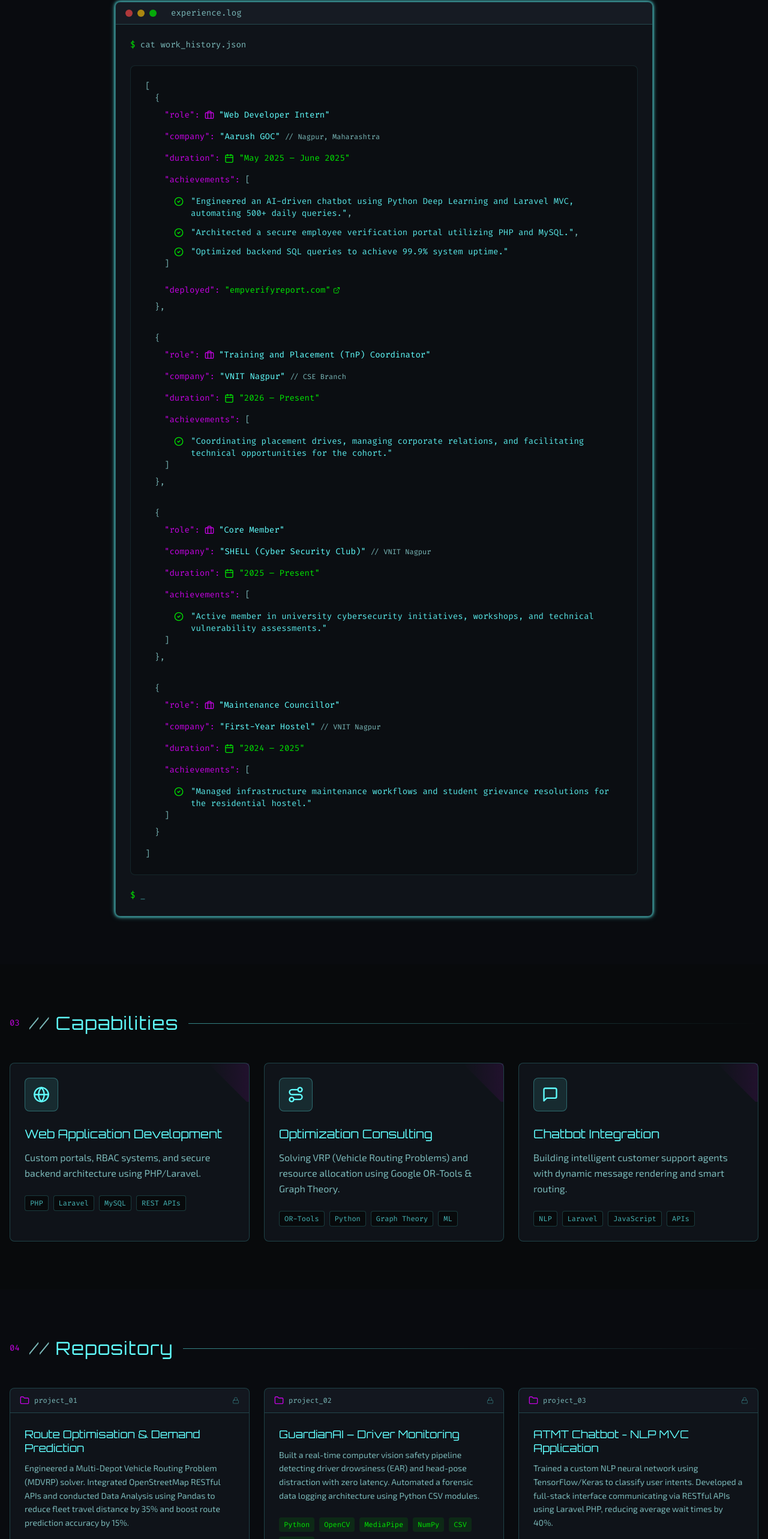
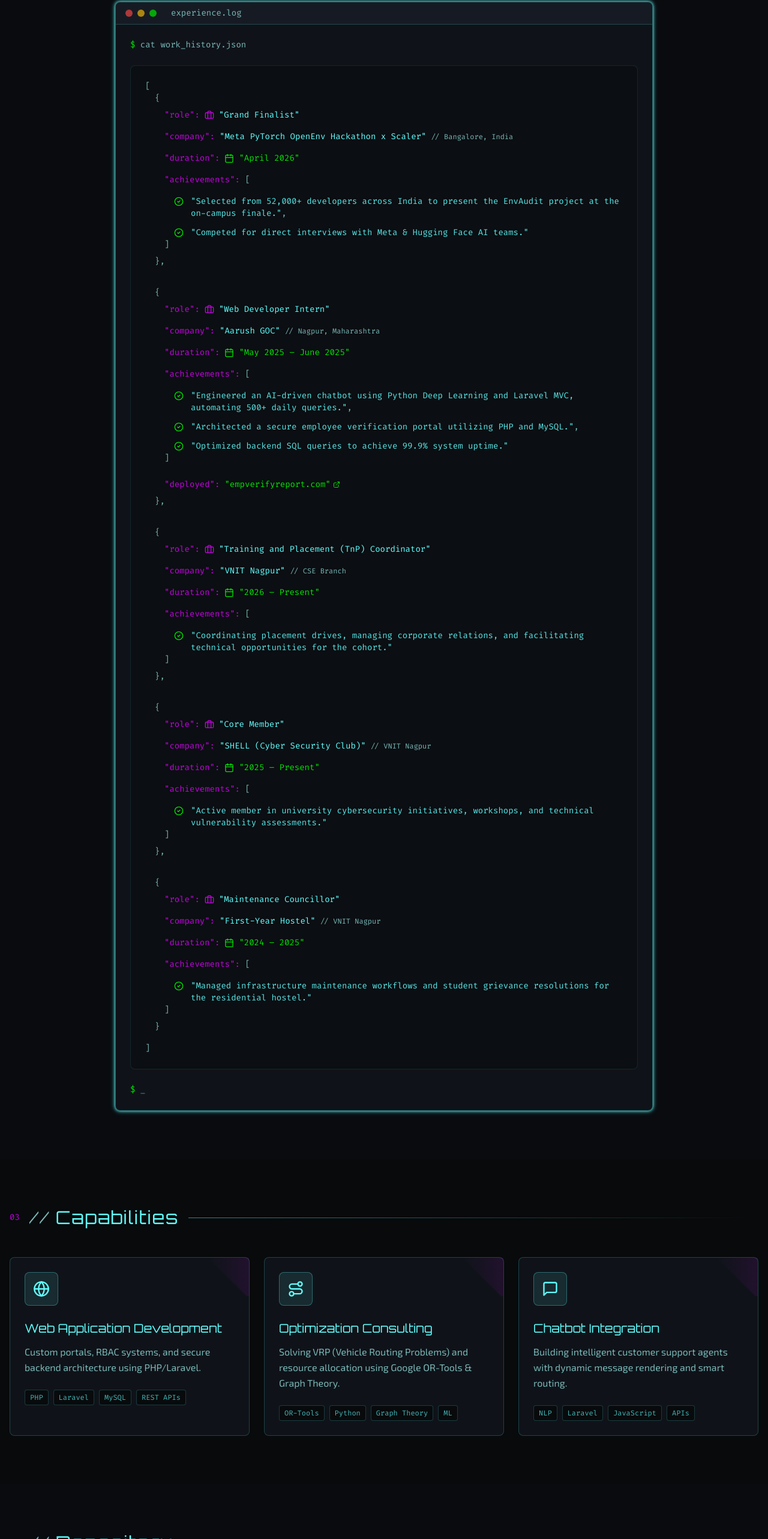
Before and after one commit to kushagrakushwah/kushagra-portfolio, a React (Vite) app: page / in a window 1280 px wide. Shown: the part 1767-4333 px from the top of the page at 60% size. Built offline with nearby package versions, Linux system fonts and the light colour scheme; the HTML template or start-up script is replaced by a standard one.

Commit message:
hackathon update

```diff
--- a/src/components/ExperienceSection.tsx
+++ b/src/components/ExperienceSection.tsx
@@ -3,6 +3,17 @@ import SectionHeader from './SectionHeader';
 
 const ExperienceSection = () => {
   const workHistory = [
+    {
+      role: "Grand Finalist",
+      company: "Meta PyTorch OpenEnv Hackathon x Scaler",
+      location: "Bangalore, India",
+      duration: "April 2026",
+      achievements: [
+        "Selected from 52,000+ developers across India to present the EnvAudit project at the on-campus finale.",
+        "Competed for direct interviews with Meta & Hugging Face AI teams."
+      ],
+      deployed: null
+    },
     {
       role: "Web Developer Intern",
       company: "Aarush GOC",
--- a/src/components/ProjectsSection.tsx
+++ b/src/components/ProjectsSection.tsx
@@ -11,17 +11,17 @@ const projects = [
     featured: true,
   },
   {
+    title: "EnvAudit – Corporate SaaS Red-Teaming",
+    description: "Engineered an OpenEnv-compliant simulation environment benchmarking AI agent safety in multi-tool B2B orchestration. Designed discrete RESTful APIs simulating Identity Providers and Billing systems to evaluate multi-hop reasoning.",
+    tech: ["Python", "FastAPI", "Docker", "LLMs", "RESTful APIs", "AI Safety"],
+    github: "https://github.com/kushagrakushwah/saas-openenv-audit",
+    featured: true,
+  },
+  {
     title: "GuardianAI – Driver Monitoring",
     description: "Built a real-time computer vision safety pipeline detecting driver drowsiness (EAR) and head-pose distraction with zero latency. Automated a forensic data logging architecture using Python CSV modules.",
     tech: ["Python", "OpenCV", "MediaPipe", "NumPy", "CSV", "Pygame"],
     github: "https://github.com/kushagrakushwah/Guardian_AI",
-    featured: true,
-  },
-  {
-    title: "ATMT Chatbot - NLP MVC Application",
-    description: "Trained a custom NLP neural network using TensorFlow/Keras to classify user intents. Developed a full-stack interface communicating via RESTful APIs using Laravel PHP, reducing average wait times by 40%.",
-    tech: ["Python", "TensorFlow/Keras", "Laravel (MVC)", "PHP", "MySQL", "AJAX"],
-    github: "https://github.com/kushagrakushwah/CHATBOT-ATMT-Laravel-MVC-",
     featured: true,
   }
 ];
```
Also changed, not shown: 1 other file (tests, documents, lock files or other folders).
